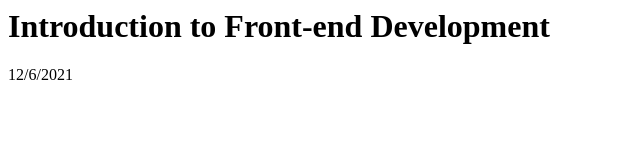
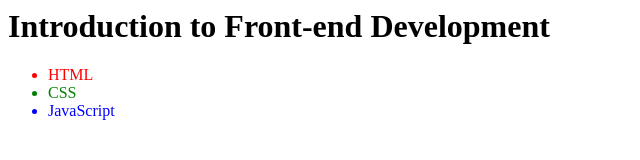
Before and after one commit to IldenaL/JS, a plain HTML site: page index.html in a window 1280 px wide. Shown: the whole page, without its empty margins (0-640 px from the left). Drawn offline with Linux system fonts and the light colour scheme.

Commit message:
initial commit

```diff
--- a/index.html
+++ b/index.html
@@ -1,6 +1,8 @@
 <h1>Introduction to Front-end Development</h1>
-<p id="date-time"></p>
-<script>
-   var d = new Date();
-   document.getElementById("date-time").innerHTML = d.getDate() + "/" +  (d.getMonth()) + "/" + d.getFullYear();
-</script>
+<p>
+   <ul>
+<li style="color: red;">HTML</li>
+<li style="color: green;">CSS</li>
+<li style="color: blue;">JavaScript</li>
+   </ul>
+</p>
```
